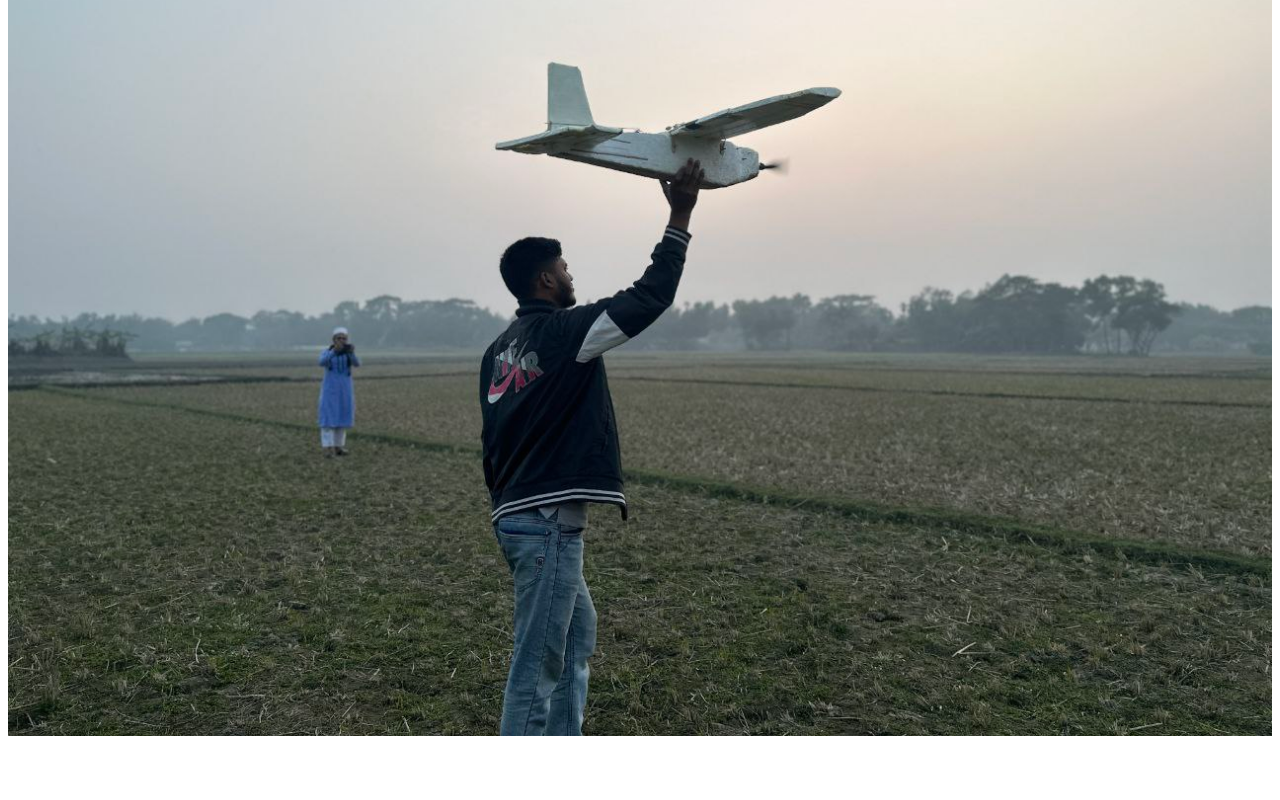
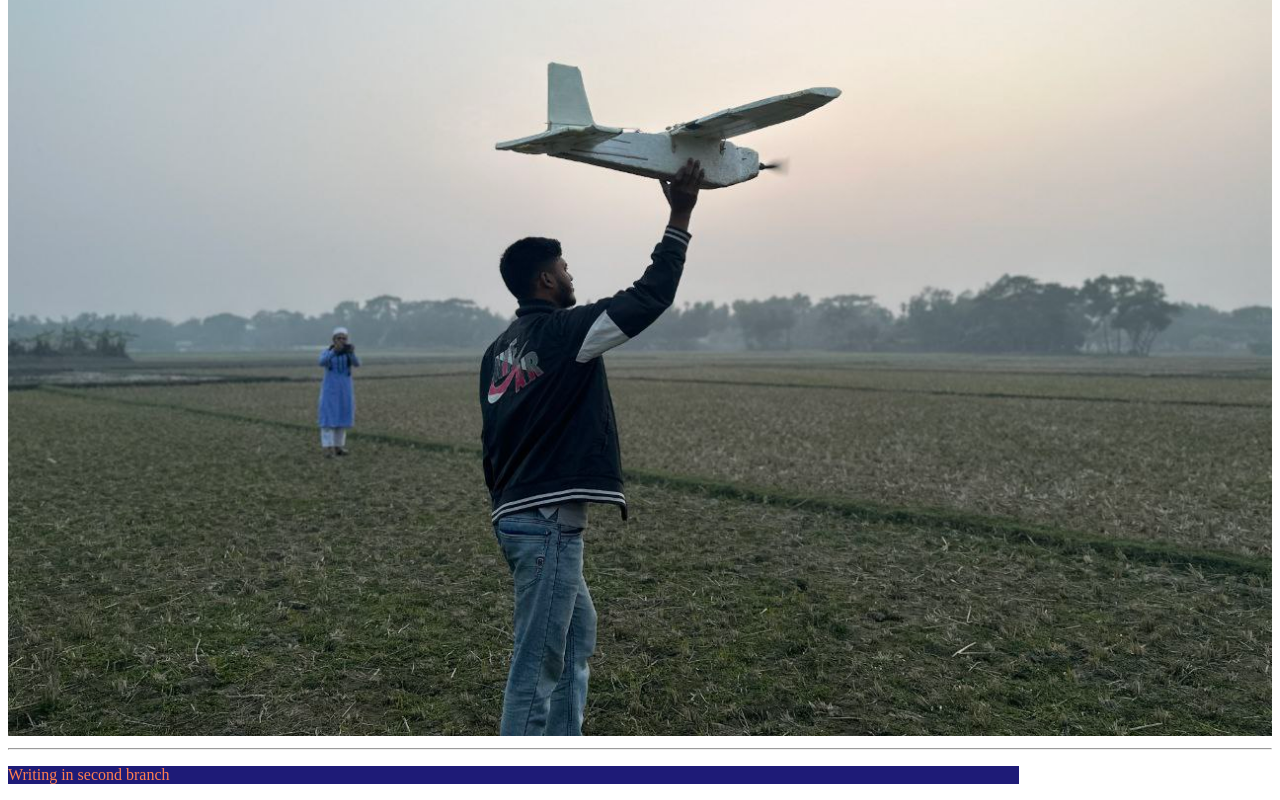
Before and after one commit to Izaz126/first-portfolio, a plain HTML site: page index.html in a window 1280 px wide. Shown: the part 1401-2201 px from the top of the page. Before the commit the page ends 2149 px from the top, so only its background shows below. Drawn offline with Linux system fonts and the light colour scheme.

Commit message:
adding text in second branch

```diff
--- a/index.html
+++ b/index.html
@@ -31,5 +31,7 @@
     <h2>This is the picture of rc plane testing</h2>
     <img src="./rc_plane_testing.jpg" alt="Rc plane testing">
     <img src="./holding plane.jpg" alt="holding plane on hand">
+    <hr>
+    <p>Writing in second branch</p>
 </body>
 </html>
```
